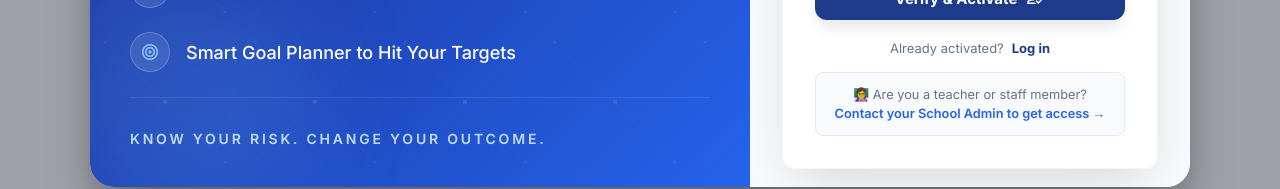
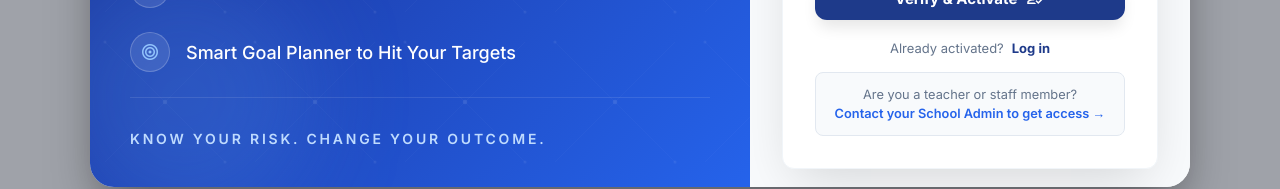
Before and after one commit to kuldeep-creates/Edushield-Ai, a Next.js app: page /activate in a window 1280 px wide. Shown: the part 593-782 px from the top of the page. Built offline with nearby package versions, Linux system fonts and the light colour scheme; no server answers.

Commit message:
update note Are you a teacher or staff member

```diff
--- a/app/activate/page.tsx
+++ b/app/activate/page.tsx
@@ -294,7 +294,7 @@ export default function ActivatePage() {
 
                                 {/* Staff redirect */}
                                 <div style={{ marginTop: '0.25rem', padding: '0.75rem 1rem', backgroundColor: '#f8fafc', borderRadius: '0.5rem', border: '1px solid #e2e8f0', fontSize: '0.8rem', color: '#64748b', textAlign: 'center', lineHeight: 1.5 }}>
-                                    👩‍🏫 Are you a teacher or staff member?{' '}
+                                    Are you a teacher or staff member?{' '}
                                     <br />
                                     <a href="/contact" style={{ color: 'var(--accent)', fontWeight: 600, textDecoration: 'none' }}>Contact your School Admin to get access →</a>
                                 </div>
```
